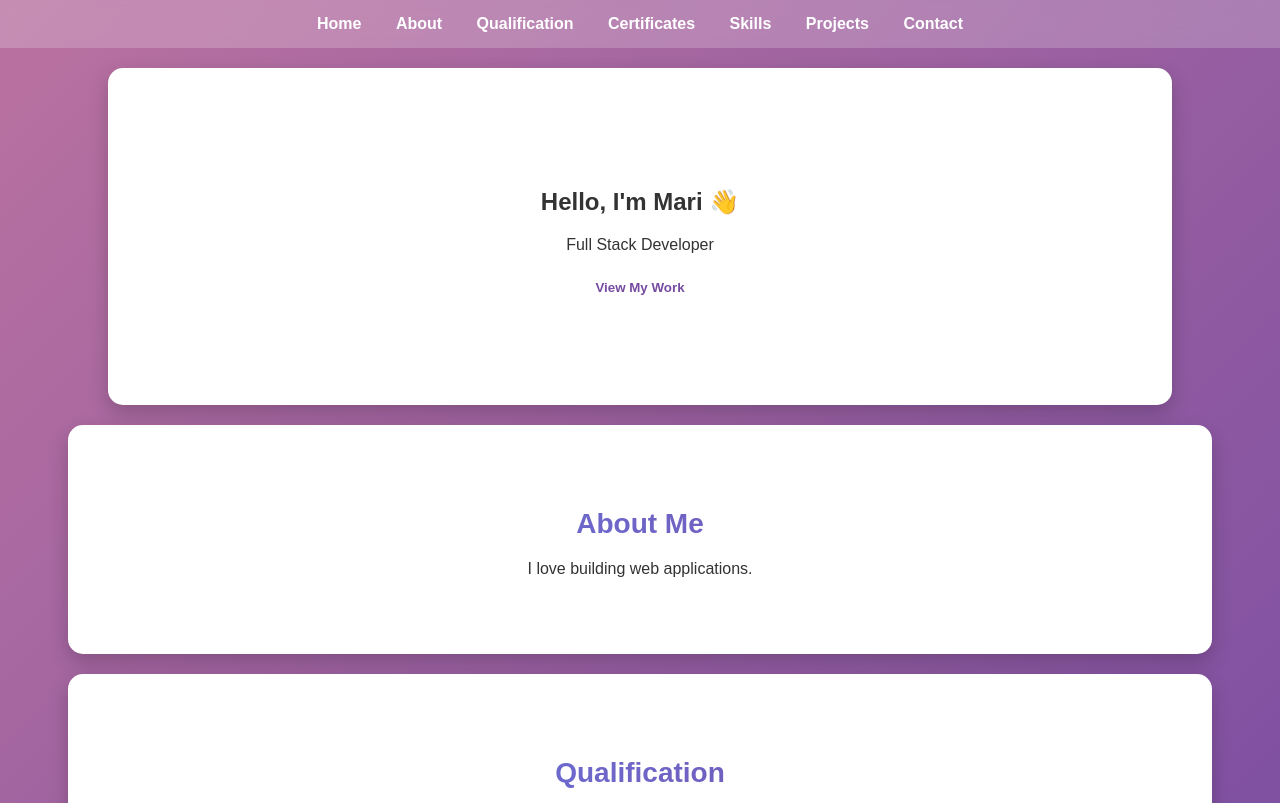
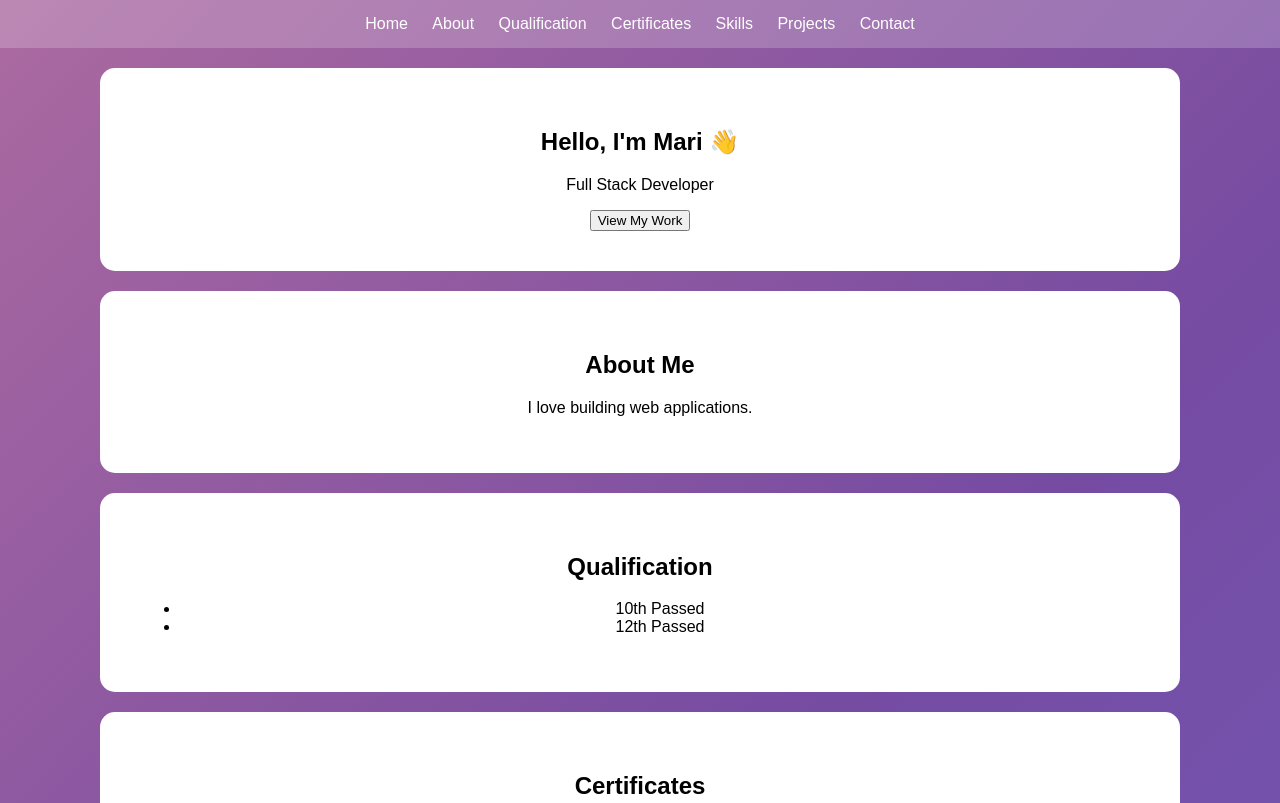
Before and after one commit to marikaipeng/My-portfolio-website, a website: page index.html in a window 1280 px wide. Shown: the top 803 px of the page. Drawn offline with Linux system fonts and the light colour scheme; no server answers.

Commit message:
Update styles in style.css for layout improvements
Refactor CSS styles for improved layout and design.

```diff
--- a/style.css
+++ b/style.css
@@ -8,169 +8,57 @@
 }
 
 body {
-  font-family: 'Arial', 'Segoe UI', sans-serif;
+  font-family: Arial;
   margin: 0;
   background: linear-gradient(-45deg, var(--color1), var(--color2), var(--color3), var(--color4));
   background-size: 400% 400%;
   animation: gradientBG 10s ease infinite;
-  color: white;
   text-align: center;
 }
 
-/* Smooth scrolling */
-html {
-  scroll-behavior: smooth;
-}
+html { scroll-behavior: smooth; }
 
-/* Navbar */
 nav {
-  background: rgba(255, 255, 255, 0.2);
-  backdrop-filter: blur(10px);
+  background: rgba(255,255,255,0.2);
   padding: 15px;
   position: sticky;
   top: 0;
-  z-index: 100;
 }
 
 nav a {
   color: white;
-  margin: 15px;
+  margin: 10px;
   text-decoration: none;
-  font-weight: bold;
-  transition: 0.3s;
 }
 
-nav a:hover {
-  color: #ffd700;
+section {
+  margin: 20px auto;
+  width: 90%;
+  max-width: 1000px;
+  padding: 40px;
+  background: white;
+  border-radius: 15px;
 }
 
-/* Hero section */
-.hero {
-  padding: 100px 20px;
+.projects {
+  display: flex;
+  gap: 15px;
+  flex-wrap: wrap;
+  justify-content: center;
 }
 
-/* Button */
-button {
-  padding: 10px 20px;
-  border: none;
-  border-radius: 20px;
-  background: white;
-  color: #764ba2;
-  font-weight: bold;
-  cursor: pointer;
-  transition: 0.3s;
-}
-
-button:hover {
-  background: var(--color3);
-  color: black;
-  box-shadow: 0 0 10px var(--color3);
-}
-
-/* Sections */
-section {
-  margin: 20px auto;
-  width: 80%;
-  padding: 60px;
-  background: var(--card-bg);
-  color: var(--text-dark);
-  border-radius: 15px;
-  box-shadow: 0 8px 20px rgba(0, 0, 0, 0.2);
-  animation: fadeIn 1s ease-in;
-}
-
-/* Project container */
-.projects {
-  display: flex;
-  justify-content: center;
-  flex-wrap: wrap;
-}
-
-/* Cards */
 .card {
-  background: linear-gradient(135deg, var(--color3), var(--color4));
-  color: black;
+  background: #ff9a9e;
   padding: 20px;
-  margin: 10px;
-  border-radius: 15px;
+  border-radius: 10px;
   width: 220px;
-  box-shadow: 0 8px 15px rgba(0, 0, 0, 0.2);
-  transition: 0.3s;
-}
-
-.card:hover {
-  transform: translateY(-10px) scale(1.05);
-}
-
-/* Messages box cards */
-#messages-box .card {
-  background: white;
-  padding: 15px;
-  border-radius: 10px;
-  color: black;
-  box-shadow: 0 4px 10px rgba(0, 0, 0, 0.2);
-  width: auto;
-}
-
-/* Contact form */
-form {
-  display: flex;
-  flex-direction: column;
-  align-items: center;
 }
 
 input, textarea {
-  width: 250px;
+  width: 90%;
+  max-width: 400px;
   margin: 10px;
   padding: 10px;
-  border: none;
-  border-radius: 5px;
-}
-
-textarea {
-  height: 100px;
-}
-
-/* List Styling */
-ul {
-  list-style: none;
-  padding: 0;
-}
-
-ul li {
-  background: #ffffff;
-  margin: 10px auto;
-  padding: 12px;
-  width: 250px;
-  border-radius: 8px;
-  box-shadow: 0 2px 5px rgba(0, 0, 0, 0.2);
-  transition: 0.3s;
-}
-
-ul li:hover {
-  transform: scale(1.05);
-}
-
-/* Headings */
-h2 {
-  font-size: 28px;
-  background: linear-gradient(to right, var(--color1), var(--color2));
-  -webkit-background-clip: text;
-  -webkit-text-fill-color: transparent;
-  background-clip: text;
-  margin-bottom: 20px;
-}
-
-/* Animations */
-@keyframes fadeIn {
-  from {
-    opacity: 0;
-    transform: translateY(20px);
-  }
-  to {
-    opacity: 1;
-    transform: translateY(0);
-  }
 }
 
 @keyframes gradientBG {
@@ -178,9 +66,3 @@ h2 {
   50% { background-position: 100% 50%; }
   100% { background-position: 0% 50%; }
 }
-
-#messages-box {
-  margin-top: 20px;
-  display: grid;
-  gap: 15px;
-}
```
